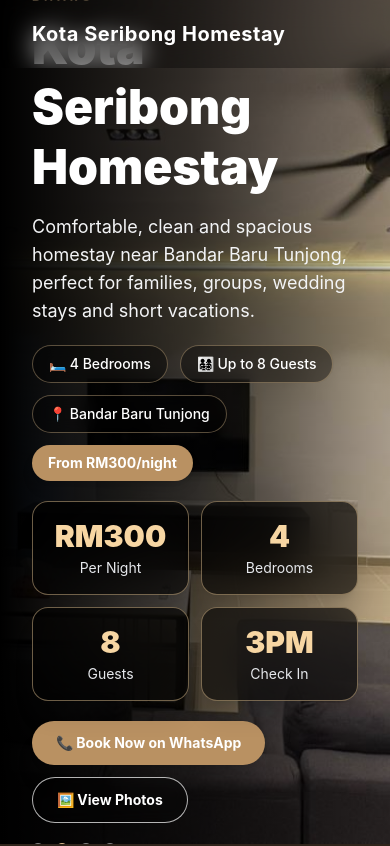
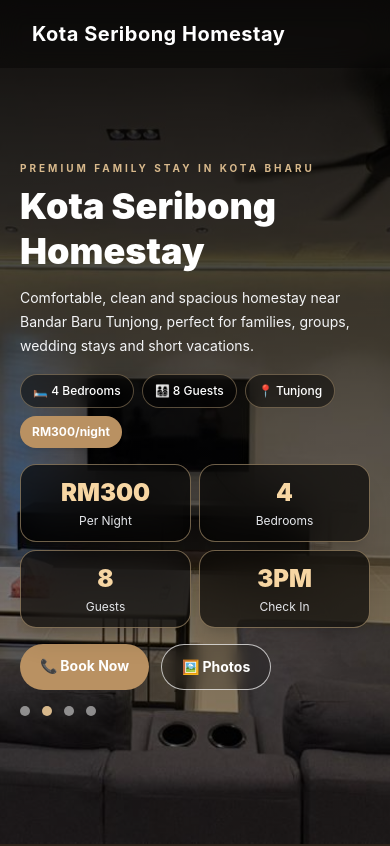
Before and after one commit to jiaphei/kota-seribong-homestay, a React (Vite) app: page / in a window 390 px wide. Shown: the top 846 px of the page. Built offline with nearby package versions, Linux system fonts and the light colour scheme.

Commit message:
Fix mobile hero section

```diff
--- a/src/App.jsx
+++ b/src/App.jsx
@@ -52,92 +52,91 @@ function App() {
       </nav>
 
       {/* Hero */}
-      <section className="relative h-screen overflow-hidden">
+      <section className="relative min-h-screen overflow-hidden md:h-screen">
         <img
           src={heroImages[currentImage]}
           alt="Kota Seribong Homestay"
           className="absolute inset-0 h-full w-full object-cover transition-all duration-1000"
         />
 
-        <div className="absolute inset-0 bg-gradient-to-r from-black via-black/70 to-black/20"></div>
+        <div className="absolute inset-0 bg-gradient-to-b from-black/90 via-black/60 to-black/40 md:bg-gradient-to-r md:from-black md:via-black/70 md:to-black/20"></div>
 
-        <div className="relative z-10 flex h-screen items-center px-8 pt-20 pb-24 text-white md:px-14">
-          <div className="max-w-4xl">
-            <p className="mb-3 text-xs font-bold uppercase tracking-[4px] text-[#d8b98c]">
+        <div className="relative z-10 flex min-h-screen items-center px-5 pt-36 pb-28 text-white md:h-screen md:px-14 md:pt-20 md:pb-0">
+          <div className="w-full max-w-4xl">
+            <p className="mb-2 text-[10px] font-bold uppercase tracking-[3px] text-[#d8b98c] md:mb-3 md:text-xs md:tracking-[4px]">
               Premium Family Stay in Kota Bharu
             </p>
 
-            <h2 className="max-w-3xl text-5xl font-black leading-tight md:text-7xl">
+            <h2 className="max-w-3xl text-4xl font-black leading-tight md:text-7xl">
               Kota Seribong Homestay
             </h2>
 
-            <p className="mt-4 max-w-2xl text-lg leading-7 text-gray-100">
+            <p className="mt-3 max-w-2xl text-sm leading-6 text-gray-100 md:mt-4 md:text-lg md:leading-7">
               Comfortable, clean and spacious homestay near Bandar Baru Tunjong,
               perfect for families, groups, wedding stays and short vacations.
             </p>
 
-            <div className="mt-5 flex flex-wrap gap-3 text-sm font-medium">
-              <span className="rounded-full border border-[#d8b98c]/40 bg-black/40 px-4 py-2 backdrop-blur">
+            <div className="mt-4 flex flex-wrap gap-2 text-xs font-medium md:mt-5 md:gap-3 md:text-sm">
+              <span className="rounded-full border border-[#d8b98c]/40 bg-black/50 px-3 py-2 backdrop-blur md:px-4">
                 🛏 4 Bedrooms
               </span>
 
-              <span className="rounded-full border border-[#d8b98c]/40 bg-black/40 px-4 py-2 backdrop-blur">
-                👨‍👩‍👧‍👦 Up to 8 Guests
+              <span className="rounded-full border border-[#d8b98c]/40 bg-black/50 px-3 py-2 backdrop-blur md:px-4">
+                👨‍👩‍👧‍👦 8 Guests
               </span>
 
-              <span className="rounded-full border border-[#d8b98c]/40 bg-black/40 px-4 py-2 backdrop-blur">
-                📍 Bandar Baru Tunjong
+              <span className="rounded-full border border-[#d8b98c]/40 bg-black/50 px-3 py-2 backdrop-blur md:px-4">
+                📍 Tunjong
               </span>
 
-              <span className="rounded-full bg-[#b99162] px-4 py-2 font-bold text-white shadow-lg">
-                From RM300/night
+              <span className="rounded-full bg-[#b99162] px-3 py-2 font-bold text-white shadow-lg md:px-4">
+                RM300/night
               </span>
             </div>
 
-            <div className="mt-5 grid max-w-3xl grid-cols-2 gap-3 md:grid-cols-4">
-              <div className="rounded-2xl border border-[#d8b98c]/50 bg-black/60 p-4 text-center shadow-xl backdrop-blur-xl">
-                <h3 className="text-3xl font-black text-[#f7d6a3]">RM300</h3>
-                <p className="mt-1 text-sm text-gray-200">Per Night</p>
-              </div>
-
-              <div className="rounded-2xl border border-[#d8b98c]/50 bg-black/60 p-4 text-center shadow-xl backdrop-blur-xl">
-                <h3 className="text-3xl font-black text-[#f7d6a3]">4</h3>
-                <p className="mt-1 text-sm text-gray-200">Bedrooms</p>
-              </div>
-
-              <div className="rounded-2xl border border-[#d8b98c]/50 bg-black/60 p-4 text-center shadow-xl backdrop-blur-xl">
-                <h3 className="text-3xl font-black text-[#f7d6a3]">8</h3>
-                <p className="mt-1 text-sm text-gray-200">Guests</p>
-              </div>
-
-              <div className="rounded-2xl border border-[#d8b98c]/50 bg-black/60 p-4 text-center shadow-xl backdrop-blur-xl">
-                <h3 className="text-3xl font-black text-[#f7d6a3]">3PM</h3>
-                <p className="mt-1 text-sm text-gray-200">Check In</p>
-              </div>
+            <div className="mt-4 grid max-w-3xl grid-cols-2 gap-2 md:mt-5 md:grid-cols-4 md:gap-3">
+              {[
+                ["RM300", "Per Night"],
+                ["4", "Bedrooms"],
+                ["8", "Guests"],
+                ["3PM", "Check In"],
+              ].map((item, index) => (
+                <div
+                  key={index}
+                  className="rounded-2xl border border-[#d8b98c]/50 bg-black/65 p-3 text-center shadow-xl backdrop-blur-xl md:p-4"
+                >
+                  <h3 className="text-2xl font-black text-[#f7d6a3] md:text-3xl">
+                    {item[0]}
+                  </h3>
+                  <p className="mt-1 text-xs text-gray-200 md:text-sm">
+                    {item[1]}
+                  </p>
+                </div>
+              ))}
             </div>
 
-            <div className="mt-5 flex flex-wrap gap-3">
+            <div className="mt-4 flex flex-wrap gap-3 md:mt-6">
               <a
                 href="https://wa.me/60169306966"
                 target="_blank"
-                className="rounded-full bg-[#b99162] px-6 py-3 text-sm font-bold text-white shadow-xl hover:bg-[#8c6d49] duration-300"
+                className="rounded-full bg-[#b99162] px-5 py-3 text-sm font-bold text-white shadow-xl hover:bg-[#8c6d49] duration-300 md:px-7"
               >
-                📞 Book Now on WhatsApp
+                📞 Book Now
               </a>
 
               <a
                 href="#gallery"
-                className="rounded-full border border-white/70 bg-black/20 px-6 py-3 text-sm font-bold text-white backdrop-blur hover:bg-white hover:text-[#2f241b] duration-300"
+                className="rounded-full border border-white/70 bg-black/20 px-5 py-3 text-sm font-bold text-white backdrop-blur hover:bg-white hover:text-[#2f241b] duration-300 md:px-7"
               >
-                🖼 View Photos
+                🖼 Photos
               </a>
             </div>
 
-            <div className="mt-5 flex gap-3">
+            <div className="mt-4 flex gap-3 md:mt-5">
               {heroImages.map((_, index) => (
                 <div
                   key={index}
-                  className={`h-3 w-3 rounded-full transition-all ${currentImage === index ? "bg-[#d8b98c]" : "bg-white/50"
+                  className={`h-2.5 w-2.5 rounded-full transition-all md:h-3 md:w-3 ${currentImage === index ? "bg-[#d8b98c]" : "bg-white/50"
                     }`}
                 ></div>
               ))}
```
